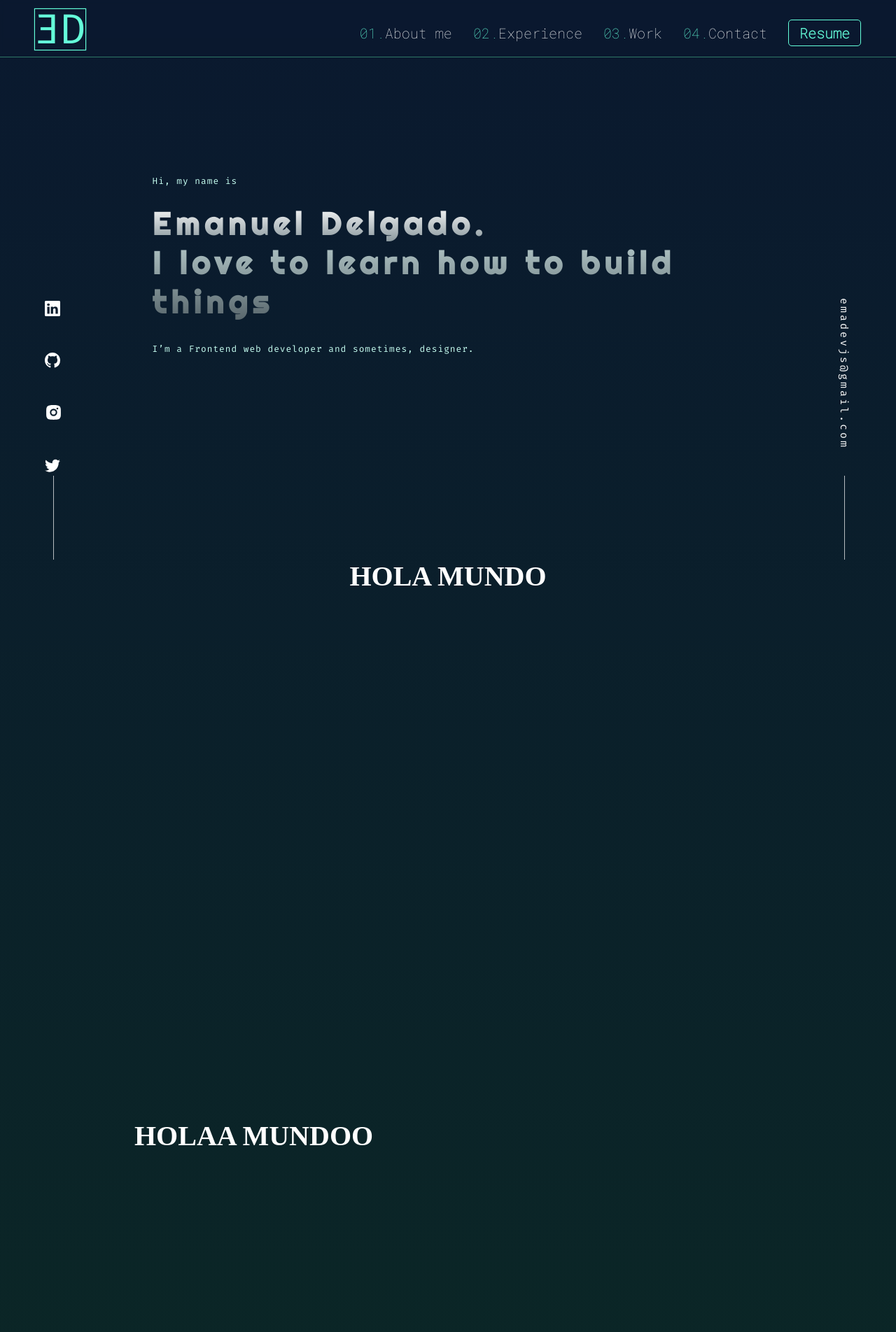
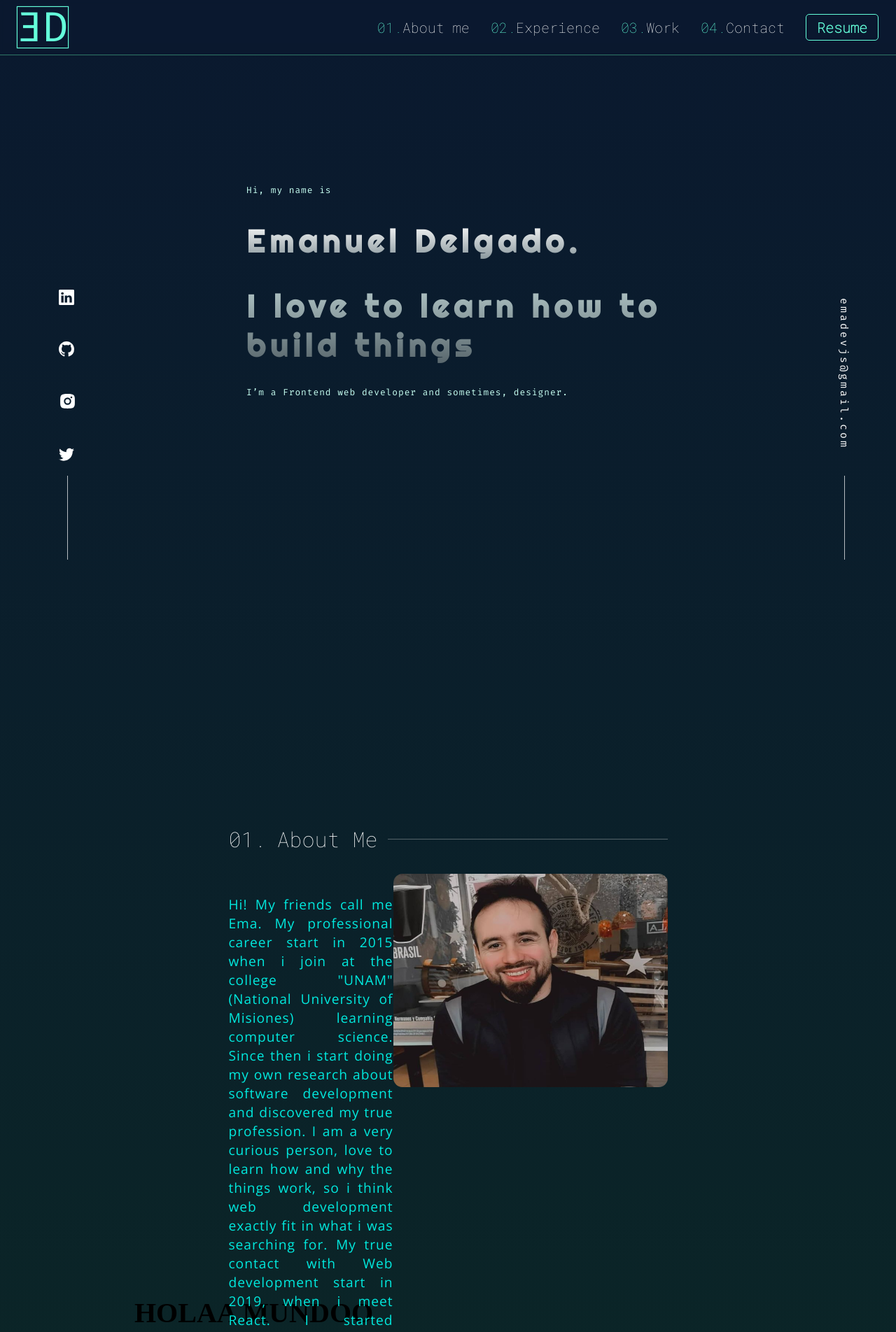
Before and after one commit to emadel1990/emadevjs, a React (Create React App) app: page / in a window 1280 px wide. Shown: the top 1904 px of the page at 70% size. Built offline with nearby package versions, Linux system fonts and the light colour scheme.

Commit message:
many bugs fixed

```diff
--- a/src/App.js
+++ b/src/App.js
@@ -38,6 +38,7 @@ function App() {
           <section id="home">
             <Home />
           </section>
+
           <section
             id="aboutMe"
             ref={aboutMe}
--- a/src/Hooks/useInViewScroll.js
+++ b/src/Hooks/useInViewScroll.js
@@ -4,7 +4,7 @@ function useInViewScroll(value) {
   const { ref, inView } = useInView({
     /* Optional options */
     threshold: 1,
-    rootMargin: "65%",
+    rootMargin: "100%",
   });
   value = ref;
   return [value, inView];
--- a/src/app.css
+++ b/src/app.css
@@ -9,7 +9,7 @@
     display: flex;
     justify-content: center;
     z-index: -1000;
-
+    overflow-x: hidden;
 }
 .sections-content{
     width: 70%;
@@ -17,16 +17,9 @@
 }
 .appear {
   opacity: 1;
-  transition: all 1.5s ease;
+  transition: all 2.5s ease;
 }
 .noappear {
   transition: all 1s ease;
   opacity: 0;
 }
-@media(min-width:990px){
-    #home{
-      /* display: flex;
-      justify-content: center;
-      height: 100vh; */
-    }
-}
--- a/src/components/AboutMe/AboutMe.js
+++ b/src/components/AboutMe/AboutMe.js
@@ -1,10 +1,32 @@
 import React from "react";
 import "./aboutMe.css";
+import mypicture from "../../assets/mypicture.png";
 
 const AboutMe = () => {
   return (
     <div className="aboutMe">
-      <h1>HOLA MUNDO</h1>
+      <div className="aboutMe-content">
+        <div className="title">
+          <p>01.</p>
+          <p className="title-aboutMe">About Me</p>
+          <div className="line" />
+        </div>
+        <div className="container-aboutMe">
+          <p className="aboutMe-description">
+            Hi! My friends call me Ema. My professional career start in 2015
+            when i join at the college "UNAM" (National University of Misiones)
+            learning computer science. Since then i start doing my own research
+            about software development and discovered my true profession. I am a
+            very curious person, love to learn how and why the things work, so i
+            think web development exactly fit in what i was searching for. My
+            true contact with Web development start in 2019, when i meet React.
+            I started learning JavaScript and quickly jump to this beautifull
+            library. Keep scrolling down for more information about me. Thank
+            for joining me here. Let’s keep in touch!
+          </p>
+          <img className="mypicture" src={mypicture} alt="me"></img>
+        </div>
+      </div>
     </div>
   );
 };
--- a/src/components/AboutMe/aboutMe.css
+++ b/src/components/AboutMe/aboutMe.css
@@ -1,8 +1,123 @@
-h1{color: white;}
+@import '../../app.css';
 
+/* DESKTOP */
+@media(min-width:990px){
+    .aboutMe{
+        color: white;
+        height: 90vh;
+        width: 100%;
+        display: flex;
+        justify-content: center;
+        padding-top: 50px;
+    }
+    .aboutMe-content{
+        display: flex;
+        flex-direction: column;
+        align-items: center;
+        width: 70%;
+    }
+    .container-aboutMe{
+        display: flex;
+        flex-direction: row;
+        justify-content: space-between;
+    }
 
-.aboutMe{
-    height: 100vh;
-    display: flex;
-    justify-content: center;
+    .title{
+        display: flex;
+        flex-direction: row;
+        align-items: center;
+        font-size: 15px;
+        font-family: var(--letter-style);
+        width: 100%;
+    }
+    .title p{
+        font-size: 30px;
+        padding: 0px 15px 0px 0px;
+    }
+    .title-aboutMe{
+        white-space: nowrap;
+        padding-right: 10px;
+    }
+    .line{
+        opacity: 0.3;
+        width: 100%;
+        height: 1px;
+        background-color: white;
+    }
+
+    .aboutMe-description{
+        margin: 30px 0px 0px 0px;
+        color: rgb(0, 255, 242);
+        font-family: var(--font-sans);
+        font-size: 1.2rem;
+        font-weight: 400;
+        letter-spacing: 1px;
+        text-align: justify;
+        width: 60%;
+        opacity: 0.9;
+    }
+    .mypicture{
+        cursor: pointer;
+        margin: 35px 0px 10px 10px;
+        width: 350px;
+        height: 305px;
+        border-radius: 13px;
+        opacity: 1;
+        filter: grayscale(100%);
+        -webkit-filter: grayscale(100%);
+        transition: all 350ms ease;
+    }
+    .mypicture:hover {
+        transition: all 250ms ease;
+        filter: none;
+        -webkit-filter: grayscale(0);
+        transform: scale(1.1);
+    }
 }
+/* MOBILE */
+@media(max-width:990px){
+    .aboutMe{
+        margin-bottom: 50px;
+        color: white;
+        height: 100%;
+        width: 100%;
+        display: flex;
+        justify-content: center;
+    }
+    .aboutMe-content{
+        display: flex;
+        flex-direction: row;
+        justify-content: center;
+        align-items: center;
+        flex-wrap: wrap;
+        width: 100%;
+    }
+     .container-aboutMe{
+        display: flex;
+        flex-direction: column;
+        width: 100%;
+    }
+     .mypicture{/*
+        margin: 35px 0px 10px 10px; */
+        width: 100%;
+        border-radius: 13px;
+        opacity: 1;
+    }
+    .title{
+        display: flex;
+        flex-direction: row;
+        align-items: center;
+        font-size: 25px;
+        font-family: var(--letter-style);
+    }
+     .aboutMe-description{
+        color: rgb(0, 255, 242);
+        font-family: var(--font-sans);
+        font-size: 1.2rem;
+        font-weight: 200;
+        letter-spacing: 1px;
+        width: 100%;
+        height: 100%;
+        opacity: 0.9;
+    }
+}
--- a/src/components/Footer/footer.css
+++ b/src/components/Footer/footer.css
@@ -16,6 +16,7 @@
     display: flex;
     flex-direction: column;
     justify-content: space-between;
+    width: 100%;
     height: 250px;
 }
 
@@ -73,7 +74,6 @@ a{
 /* MOBILE */
 @media(max-width:990px){
     .footer{
-
         position: absolute;
         bottom: 10px;
         width: 100vw;
@@ -87,6 +87,7 @@ a{
         margin-top: -100px;
     }
     .ul-left{
+        background-color: red;
         list-style-type: none;
         display: flex;
         flex-wrap: wrap;
@@ -107,11 +108,12 @@ a{
         color: white;
     }
 
-    /* MOBILE SM */
+
+
+}
+/* MOBILE SM */
     @media(max-width:660px){
         .ul-left{
            padding: 0px 50px 0px 50px;
         }
     }
-
-}
--- a/src/components/Home/home.css
+++ b/src/components/Home/home.css
@@ -1,6 +1,7 @@
 @import '../../index.css';
 
 .home{
+  min-width: 100%;
 }
 .home.blur{
   filter: blur(2px);
@@ -62,10 +63,10 @@
     font-size: 35px;
   }
   .home{
-    height: 100vh;
-    width: 100%;
+    min-width: 100%;
+    min-height: 80vh;
     color: white;
-    padding: 150px 50px 0px 50px;
+    padding: 150px 0px 0px 15px;
     display: flex;
     justify-content: center;
   }
@@ -75,8 +76,7 @@
 /* NORMAL */
 @media(min-width:990px){
     .home{
-        height: 100%;
-        width: 100%;
+        min-width: 100%;
         min-height: 100vh;
         color: white;
         padding-top: 250px;
@@ -85,7 +85,7 @@
         justify-content: center;
     }
     .home-content{
-      width: 100%;
+      width: 70%;
     }
     .my-description{
       width: 100%;
--- a/src/components/Navbar/NavLinks.js
+++ b/src/components/Navbar/NavLinks.js
@@ -49,9 +49,14 @@ function NavLinks({ openStr }) {
             </div>
           </li>
           <li className="nav-item">
-            <button type="button" className="resume">
+            <a
+              className="resume"
+              href="https://drive.google.com/file/d/1Fo4kjyxToWZ2WACnDVJ9dlOjURKfFaUz/view?usp=sharing"
+              rel="noopener noreferrer"
+              target="_blank"
+            >
               Resume
-            </button>
+            </a>
           </li>
         </ul>
       </nav>
--- a/src/components/Navbar/navLinks.css
+++ b/src/components/Navbar/navLinks.css
@@ -6,6 +6,7 @@
         display: flex;
         justify-content: space-between;
         align-items: center;
+        padding-right: 25px;
     }
     .sections{
         display:flex;
@@ -37,6 +38,7 @@
         color:var(--primary-color)
     }
     .resume{
+        text-decoration: none;
         font-family: 'Roboto Mono', monospace;
         font-weight: 800;
         font-size: 20px;
--- a/src/components/Navbar/navbar.css
+++ b/src/components/Navbar/navbar.css
@@ -42,10 +42,9 @@
     align-items: center;
     flex-wrap: nowrap;
     padding: 10px 50px 0px 50px;
-    width: 100%;
+    min-width: 100%;
     z-index: 12;
     top: 0;
-
     transition: all 500ms ease;
 }
 .navbar.hidde{
@@ -78,13 +77,19 @@
     .logo{
         margin-top: 10px;
         margin-left: 10px;
-
     }
 }
 /* NORMAL */
 @media(min-width:990px){
     .navbar{
-        padding: 13px 50px 0px 50px;
+        padding: 0px 20px 0px 20px;
+    }
+    .logo{
+        margin-top: 10px;
+        margin-left: 25px;
+    }
+    .navbar{
+        /* padding: 13px 50px 0px 50px; */
         backdrop-filter: blur(10px);
         -webkit-backdrop-filter: blur(10px);
 
@@ -94,5 +99,6 @@
         -webkit-backdrop-filter: blur(2px);
         backdrop-filter: blur(2px);
     }
+
 }
 }
--- a/src/index.css
+++ b/src/index.css
@@ -2,6 +2,7 @@
 @import url('https://fonts.googleapis.com/css2?family=Righteous&display=swap');
 @import url('https://fonts.googleapis.com/css2?family=Fira+Code&family=Righteous&display=swap');
 @import url('https://fonts.googleapis.com/css2?family=Cinzel&display=swap');
+@import url('https://fonts.googleapis.com/css2?family=Open+Sans:wght@300&display=swap');
 
 :root{
     --primary-color: #64ffda;
@@ -10,10 +11,12 @@
     --h1-style: 'Righteous', cursive;
     --letter-style-2: 'Fira Code', monospace;
     --phrase-style: 'Cinzel', serif;
+    --font-sans: 'Open Sans', sans-serif;
 }
-*{
+body{
     margin: 0;
     padding: 0;
+    width: 100%;
     box-sizing: border-box;
     scroll-behavior: smooth;
 }
```
Also changed, not shown: src/prueba.js (deleted, +0 -7 lines), src/assets/mypicture.png (added).
